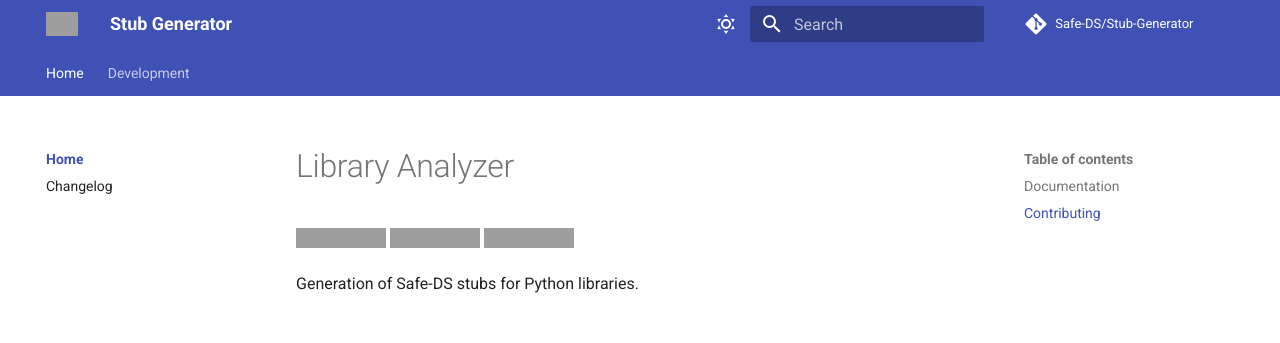
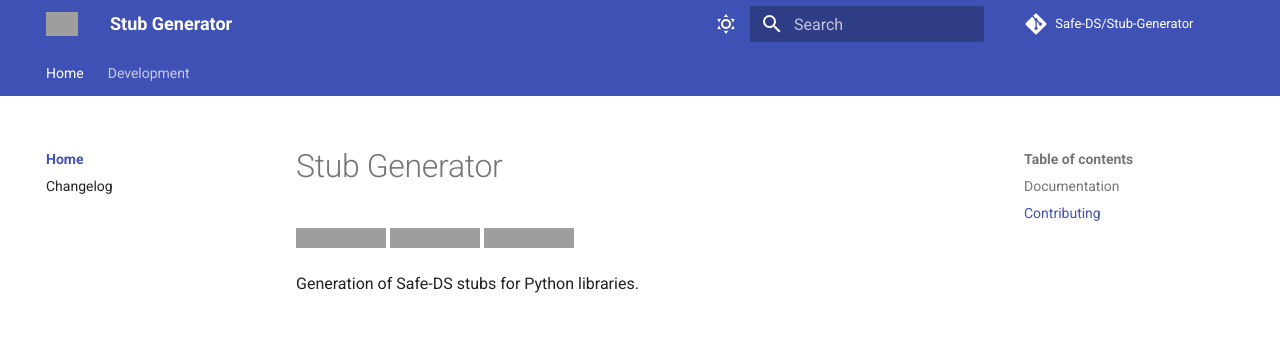
Before and after one commit to Safe-DS/Stub-Generator, an MkDocs documentation site: the page built from docs/README.md, in a window 1280 px wide. Shown: the top 343 px of the page. Built offline with MkDocs 1.6.1 and Material for MkDocs 9.7.7, drawn with Linux system fonts in a browser that asks for light colours; comment, search, counter and statistics services are not loaded; grey boxes are pictures that could not be loaded.

Commit message:
docs: fix heading

```diff
--- a/docs/README.md
+++ b/docs/README.md
@@ -1,4 +1,4 @@
-# Library Analyzer
+# Stub Generator
 
 [![Main](https://github.com/Safe-DS/Stub-Generator/actions/workflows/main.yml/badge.svg)](https://github.com/Safe-DS/Stub-Generator/actions/workflows/main.yml)
 [![codecov](https://codecov.io/gh/Safe-DS/Stub-Generator/branch/main/graph/badge.svg?token=UyCUY59HKM)](https://codecov.io/gh/Safe-DS/Stub-Generator)
```
